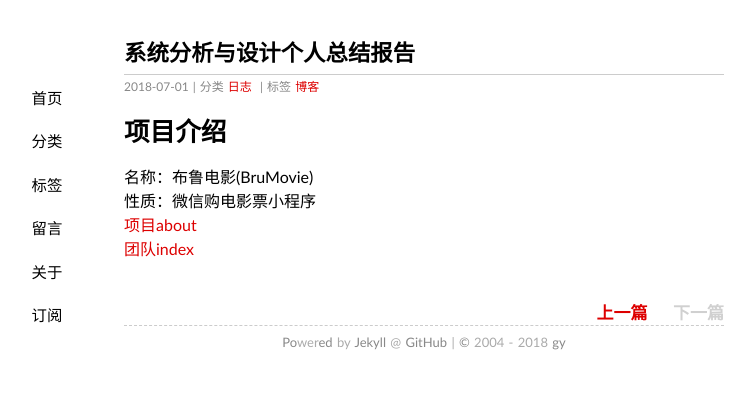
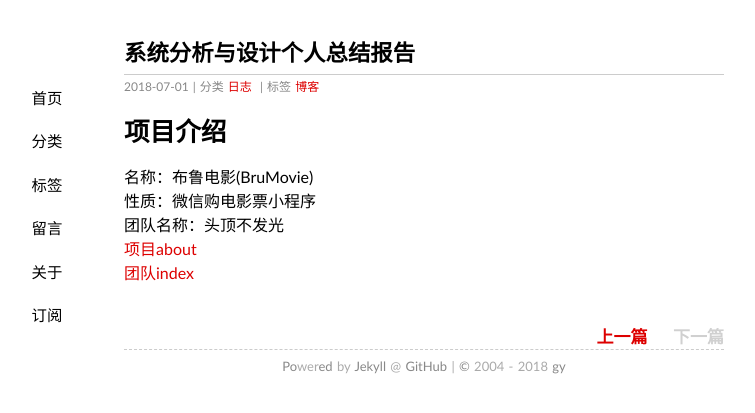
Before and after one commit to gaoynui/gaoynui.github.io, a Jekyll site: the page built from _posts/2018-07-01-finalReport.md, in a window 1280 px wide. Shown: the top 413 px of the page, without its empty margins (216-971 px from the left). Built offline with Jekyll 4.4.1, drawn with Linux system fonts in a browser that asks for light colours.

Commit message:
Update 2018-07-01-finalReport.md

```diff
--- a/_posts/2018-07-01-finalReport.md
+++ b/_posts/2018-07-01-finalReport.md
@@ -8,5 +8,6 @@ tags: 博客
 # 项目介绍
 名称：布鲁电影(BruMovie)
 性质：微信购电影票小程序
+团队名称：头顶不发光
 [项目about](https://brumovie.github.io/Dashboard/doc/About)
 [团队index](https://github.com/BruMovie/Dashboard/blob/gh-pages/index.md)
```
